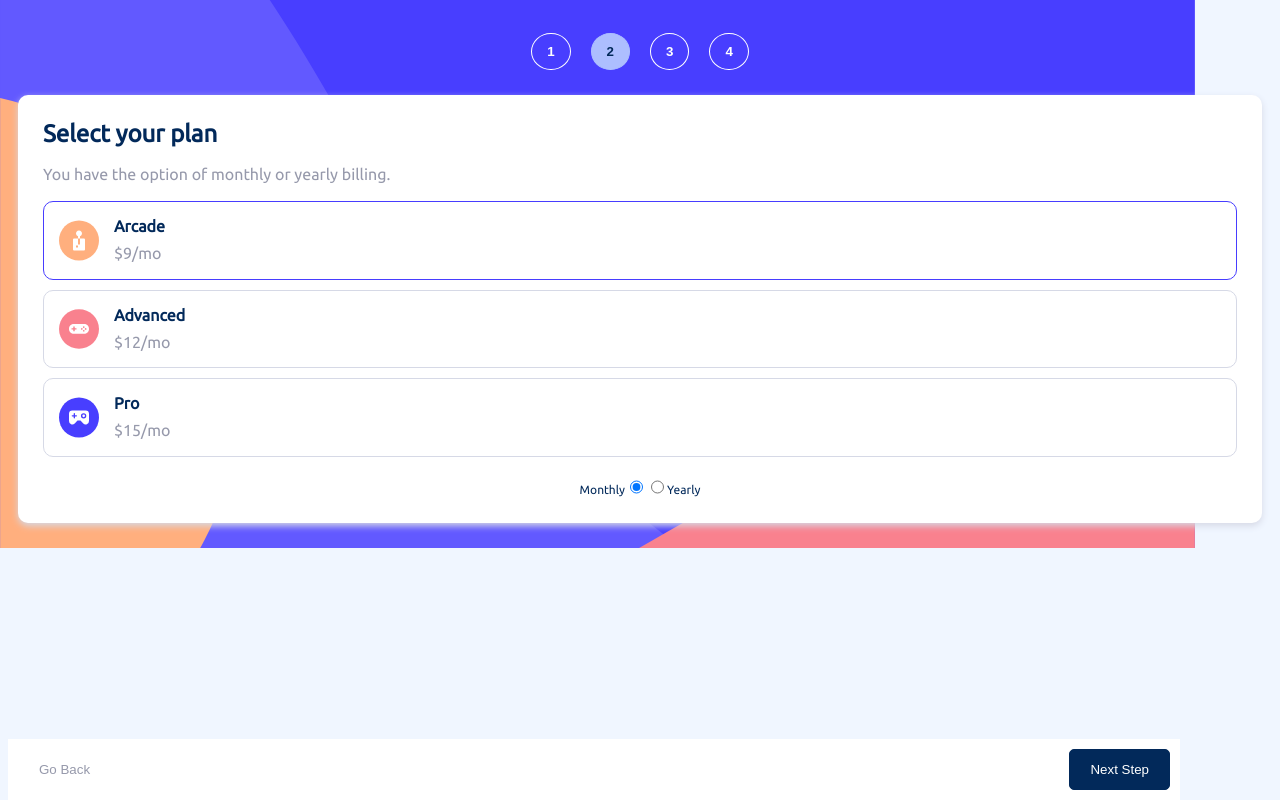
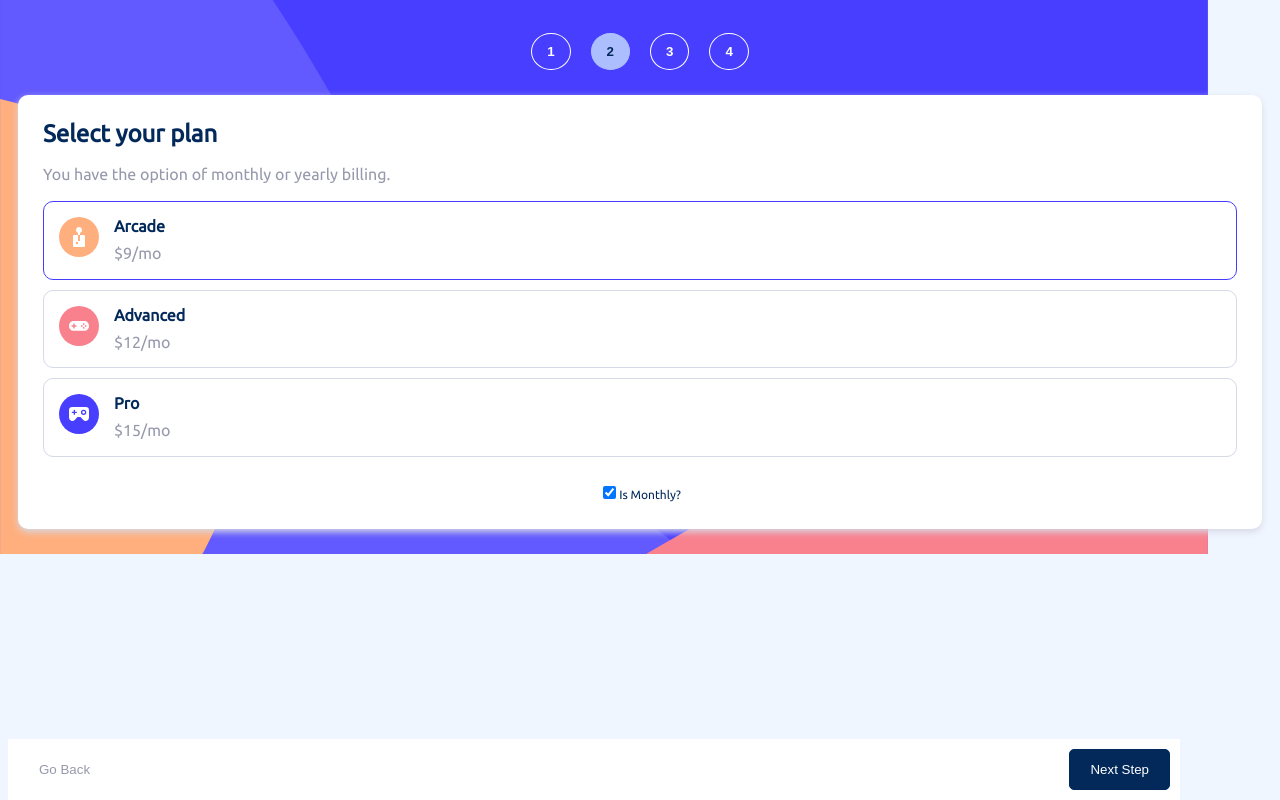
Before and after one commit to Jacoberson/multi-step-form, a React (Vite) app: page / in a window 1280 px wide. Both pictures are taken after a click on the button "Next Step". Built offline with nearby package versions, Linux system fonts and the light colour scheme.

Commit message:
Add price display for monthly/yearly

```diff
--- a/src/App.css
+++ b/src/App.css
@@ -169,6 +169,11 @@ footer #confirm-btn {
   flex-direction: column;
 }
 
+.select-plan .free-months {
+  color: var(--marine-blue);
+  font-size: var(--small-paragraph);
+}
+
 .plan,
 .add-on {
   display: flex;
@@ -176,6 +181,10 @@ footer #confirm-btn {
   border: 1px solid var(--light-gray);
   border-radius: 10px;
   padding: 15px;
+}
+
+.plan {
+  align-items: flex-start;
 }
 
 .add-on {
--- a/src/App.jsx
+++ b/src/App.jsx
@@ -10,6 +10,7 @@ import "./App.css";
 
 function App() {
   const [currentStep, setCurrentStep] = useState(1);
+  const [isMonthly, setIsMonthly] = useState(true);
   return (
     <>
       <StepNavigation
@@ -17,9 +18,13 @@ function App() {
         setCurrentStep={setCurrentStep}
       />
       {currentStep === 1 && <Step1 />}
-      {currentStep === 2 && <Step2 />}
-      {currentStep === 3 && <Step3 />}
-      {currentStep === 4 && <Step4 setCurrentStep={setCurrentStep} />}
+      {currentStep === 2 && (
+        <Step2 isMonthly={isMonthly} setIsMonthly={setIsMonthly} />
+      )}
+      {currentStep === 3 && <Step3 isMonthly={isMonthly} />}
+      {currentStep === 4 && (
+        <Step4 setCurrentStep={setCurrentStep} isMonthly={isMonthly} />
+      )}
       {currentStep === 5 && <ThankYou />}
       <Footer currentStep={currentStep} setCurrentStep={setCurrentStep} />
     </>
--- a/src/components/navigationComponents/Step2.jsx
+++ b/src/components/navigationComponents/Step2.jsx
@@ -1,10 +1,16 @@
-import Radio from "../htmlComponents/Radio";
-import Label from "../htmlComponents/Label";
+import { PropTypes } from "prop-types";
+// import Radio from "../htmlComponents/Radio";
+// import Label from "../htmlComponents/Label";
 import ArcadeIcon from "../../assets/images/icon-arcade.svg";
 import AdvancedIcon from "../../assets/images/icon-advanced.svg";
 import ProIcon from "../../assets/images/icon-pro.svg";
 
-export default function Step2() {
+Step2.propTypes = {
+  isMonthly: PropTypes.bool,
+  setIsMonthly: PropTypes.func,
+};
+
+export default function Step2({ isMonthly, setIsMonthly }) {
   return (
     <div className="select-plan">
       <h1>Select your plan</h1>
@@ -14,26 +20,56 @@ export default function Step2() {
           <img src={ArcadeIcon} alt="" />
           <div className="plan-text">
             <h3>Arcade</h3>
-            <p>$9/mo</p>
+            {isMonthly ? (
+              <p>$9/mo</p>
+            ) : (
+              <>
+                <p>$90/yr</p>
+                <p className="free-months">2 months free</p>
+              </>
+            )}
           </div>
         </li>
         <li className="plan">
           <img src={AdvancedIcon} alt="" />
           <div className="plan-text">
             <h3>Advanced</h3>
-            <p>$12/mo</p>
+            {isMonthly ? (
+              <p>$12/mo</p>
+            ) : (
+              <>
+                <p>$120/yr</p>
+                <p className="free-months">2 months free</p>
+              </>
+            )}
           </div>
         </li>
         <li className="plan">
           <img src={ProIcon} alt="" />
           <div className="plan-text">
             <h3>Pro</h3>
-            <p>$15/mo</p>
+            {isMonthly ? (
+              <p>$15/mo</p>
+            ) : (
+              <>
+                <p>$150/yr</p>
+                <p className="free-months">2 months free</p>
+              </>
+            )}
           </div>
         </li>
       </ul>
       <div className="billing-type">
-        <Label name="monthly" text="Monthly" />
+        <label htmlFor="is-monthly">
+          <input
+            type="checkbox"
+            value="is-monthly"
+            defaultChecked={isMonthly}
+            onChange={() => setIsMonthly(!isMonthly)}
+          />
+          <span>Is Monthly?</span>
+        </label>
+        {/* <Label name="monthly" text="Monthly" />
         <Radio
           id="monthly"
           name="billing"
@@ -46,7 +82,7 @@ export default function Step2() {
           value="yearly"
           isDefaultChecked={false}
         />
-        <Label name="yearly" text="Yearly" />
+        <Label name="yearly" text="Yearly" /> */}
       </div>
     </div>
   );
--- a/src/components/navigationComponents/Step3.jsx
+++ b/src/components/navigationComponents/Step3.jsx
@@ -1,6 +1,11 @@
+import { PropTypes } from "prop-types";
 import Checkbox from "../htmlComponents/Checkbox";
 
-export default function Step3() {
+Step3.propTypes = {
+  isMonthly: PropTypes.bool,
+};
+
+export default function Step3({ isMonthly }) {
   return (
     <div className="select-add-ons">
       <h1>Pick add-ons</h1>
@@ -16,7 +21,7 @@ export default function Step3() {
             <h3>Online service</h3>
             <p>Access to multiplayer games</p>
           </div>
-          <p className="add-on-price">+$1/mo</p>
+          <p className="add-on-price">{isMonthly ? "+$1/mo" : "+$10/yr"}</p>
         </li>
         <li className="add-on">
           <Checkbox
@@ -28,7 +33,7 @@ export default function Step3() {
             <h3>Larger storage</h3>
             <p>Extra 1TB of cloud save</p>
           </div>
-          <p className="add-on-price">+$2/mo</p>
+          <p className="add-on-price">{isMonthly ? "+$2/mo" : "+$20/yr"}</p>
         </li>
         <li className="add-on">
           <Checkbox
@@ -40,7 +45,7 @@ export default function Step3() {
             <h3>Customizable profile</h3>
             <p>Custom theme on your profile</p>
           </div>
-          <p className="add-on-price">+$2/mo</p>
+          <p className="add-on-price">{isMonthly ? "+$2/mo" : "+$20/yr"}</p>
         </li>
       </ul>
     </div>
--- a/src/components/navigationComponents/Step4.jsx
+++ b/src/components/navigationComponents/Step4.jsx
@@ -2,9 +2,10 @@ import { PropTypes } from "prop-types";
 
 Step4.propTypes = {
   setCurrentStep: PropTypes.func,
+  isMonthly: PropTypes.bool,
 };
 
-export default function Step4({ setCurrentStep }) {
+export default function Step4({ setCurrentStep, isMonthly }) {
   return (
     <div className="confirm">
       <h1>Finishing up</h1>
@@ -12,27 +13,27 @@ export default function Step4({ setCurrentStep }) {
       <div className="selected-choices">
         <div className="selected-plan">
           <div className="selected-plan-text">
-            <h3>Arcade (Monthly)</h3>
+            <h3>Arcade {isMonthly ? "(Monthly)" : "(Yearly)"}</h3>
             <a className="change-plan" onClick={() => setCurrentStep(2)}>
               Change
             </a>
           </div>
-          <p className="plan-price">$9/mo</p>
+          <p className="plan-price">{isMonthly ? "$9/mo" : "$90/yr"}</p>
         </div>
         <ul className="selected-add-ons">
           <li className="selected-add-on">
             <p>Online service</p>
-            <p className="add-on-price">+$1/mo</p>
+            <p className="add-on-price">{isMonthly ? "+$1/mo" : "+$10/yr"}</p>
           </li>
           <li className="selected-add-on">
             <p>Larger storage</p>
-            <p className="add-on-price">+$2/mo</p>
+            <p className="add-on-price">{isMonthly ? "+$2/mo" : "+$20/yr"}</p>
           </li>
         </ul>
       </div>
       <div className="final-price-container">
         <p>Total (per month)</p>
-        <p className="final-price">+$12/mo</p>
+        <p className="final-price">{isMonthly ? "+$12/mo" : "+$120/yr"}</p>
       </div>
     </div>
   );
```
